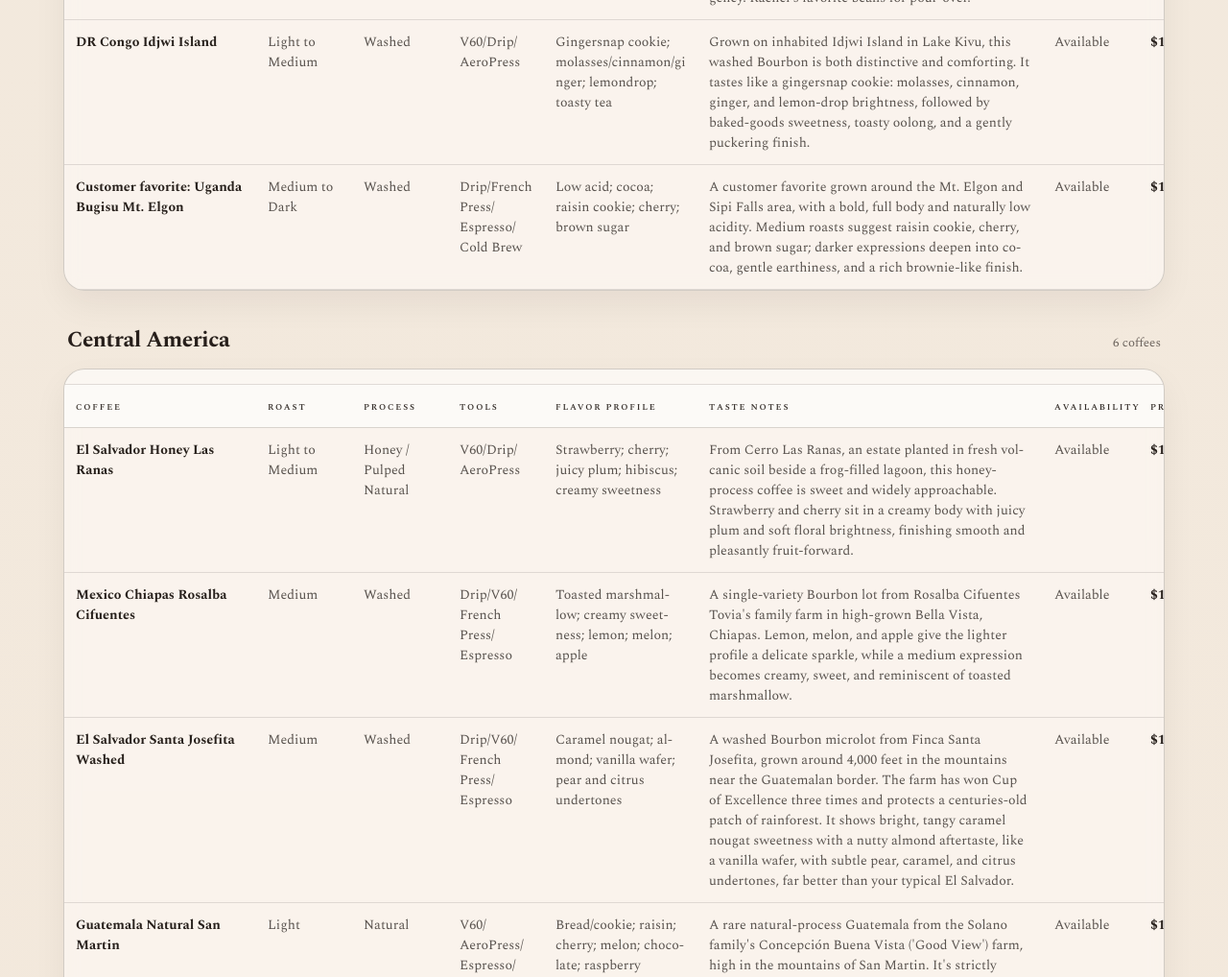
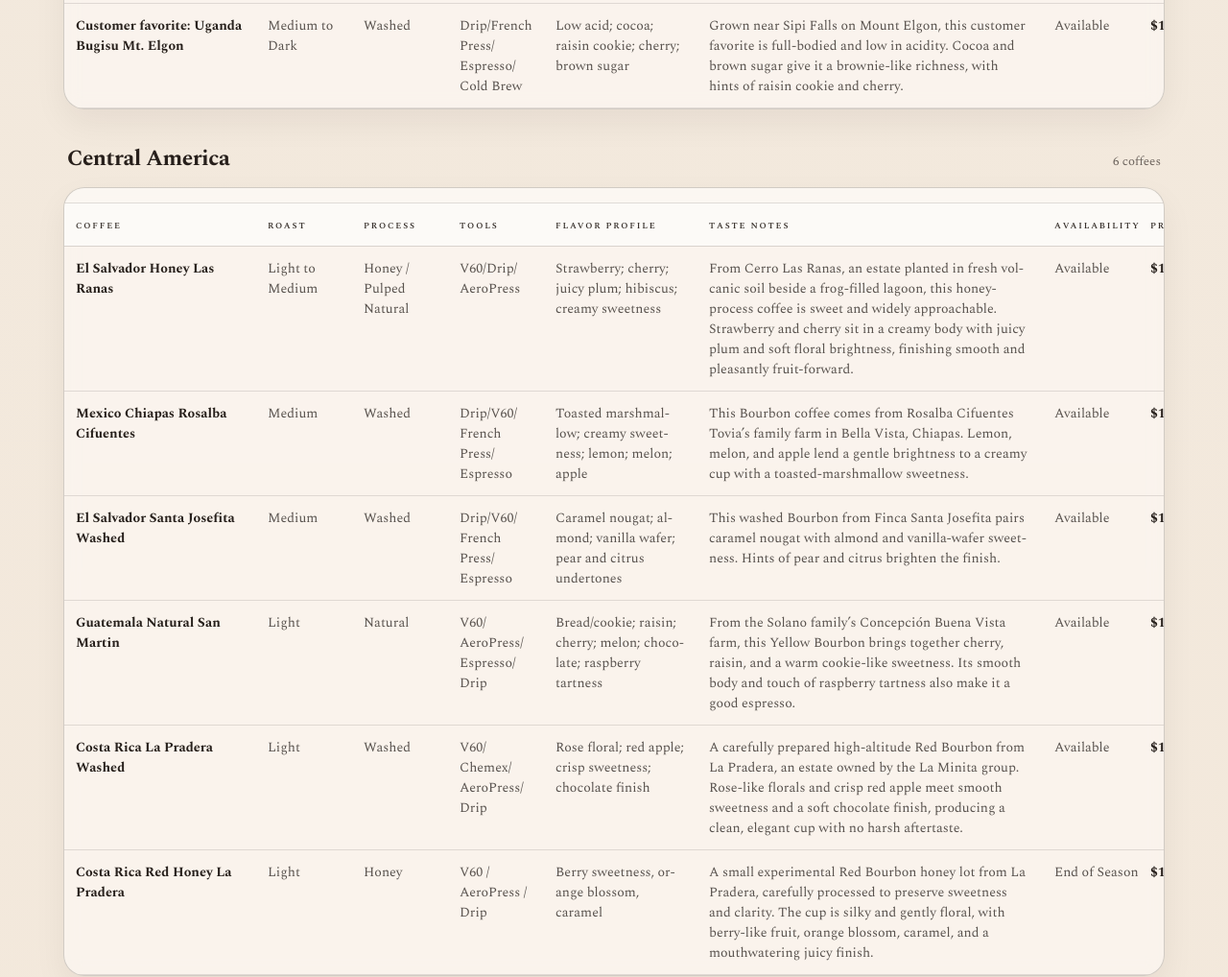
Before and after one commit to 38thstcoffee/38thstcoffee.github.io, a plain HTML site: page index.html in a window 1280 px wide. Shown: the part 2086-3104 px from the top of the page at 96% size. Drawn offline with nearby package versions, Linux system fonts and the light colour scheme.

Commit message:
Focus coffee descriptions on flavor, origin, and brewing

```diff
--- a/index.html
+++ b/index.html
@@ -539,7 +539,7 @@ const coffees = [
     process: "Natural",
     tools: "V60/AeroPress/Espresso",
     flavor: "Plum; strawberry; cocoa; malt",
-    notes: "Juicy plum and strawberry sit over a cocoa and toasted malt base. A lighter roast brings out the fruit, while a little more development gives espresso a rounder, chocolate-forward cup.",
+    notes: "Plum and strawberry give this western Ugandan coffee a juicy sweetness. Cocoa and toasted malt linger in the finish, especially in espresso.",
     availability: "Coming Soon",
     price: "To be announced",
     bag: "8 oz",
@@ -563,7 +563,7 @@ const coffees = [
     process: "Natural",
     tools: "V60/AeroPress/Espresso",
     flavor: "Pineapple; citrus; honey",
-    notes: "Pineapple and citrus give this Sumatra a bright, juicy profile, with honey sweetness rounding out the finish. Try a light roast for pour-over or a slightly deeper roast for espresso.",
+    notes: "This sun-dried coffee from Sumatra’s Kerinci Valley has notes of pineapple and citrus, with a honey-sweet finish. Try it as a pour-over for its bright fruit or as a juicy espresso.",
     availability: "Coming Soon",
     price: "To be announced",
     bag: "8 oz",
@@ -575,7 +575,7 @@ const coffees = [
     process: "Natural",
     tools: "V60/AeroPress/Drip",
     flavor: "Strawberry; watermelon; tropical fruit; cocoa",
-    notes: "Strawberry and watermelon brighten a smooth, full-bodied cup. A light roast keeps the floral and tropical notes up front, while a medium roast brings out more cocoa.",
+    notes: "Strawberry and watermelon brighten a smooth, full-bodied cup. A floral aroma and a soft cocoa finish round out this naturally processed Bali coffee.",
     availability: "Coming Soon",
     price: "To be announced",
     bag: "8 oz",
@@ -612,7 +612,7 @@ const coffees = [
     process: "Honey",
     tools: "V60/AeroPress/Espresso",
     flavor: "Blueberry; honey blossom; honeydew; chocolate; bright",
-    notes: "An uncommon honey-processed Yirgacheffe from the Koke co-op in Gedeb, sorted meticulously to Grade 1 status. Roasted light with gentle, gradual heat, it comes out flawlessly clean with blueberry and honey blossom up front, while honeydew and chocolate emerge more or less depending on whether the next roast goes a touch lighter or darker.",
+    notes: "From the Koke cooperative in Gedeb, this honey-processed Yirgacheffe opens with blueberry and a honey-blossom aroma. Look for the sweetness of ripe honeydew and a soft chocolate finish.",
     availability: "Available",
     price: "$19.00",
     bag: "8 oz",
@@ -648,7 +648,7 @@ const coffees = [
     process: "Washed",
     tools: "Drip/V60/French Press/Espresso",
     flavor: "Toasted marshmallow; creamy sweetness; lemon; melon; apple",
-    notes: "A single-variety Bourbon lot from Rosalba Cifuentes Tovia's family farm in high-grown Bella Vista, Chiapas. Lemon, melon, and apple give the lighter profile a delicate sparkle, while a medium expression becomes creamy, sweet, and reminiscent of toasted marshmallow.",
+    notes: "This Bourbon coffee comes from Rosalba Cifuentes Tovia’s family farm in Bella Vista, Chiapas. Lemon, melon, and apple lend a gentle brightness to a creamy cup with a toasted-marshmallow sweetness.",
     availability: "Available",
     price: "$19.00",
     bag: "8 oz",
@@ -660,7 +660,7 @@ const coffees = [
     process: "Washed",
     tools: "Drip/French Press/Espresso",
     flavor: "Chocolate; molasses; warm spice",
-    notes: "Smooth and full-bodied, with soft chocolate at medium roast. Go darker for deeper molasses sweetness and a warm, spicy finish. Try it in a French press or as espresso.",
+    notes: "Molasses sweetness and warm spice give this Java a rich finish, with soft chocolate underneath. Its full body makes it a good choice for French press or espresso.",
     availability: "Coming Soon",
     price: "$19.00",
     bag: "8 oz",
@@ -672,7 +672,7 @@ const coffees = [
     process: "Wet-hulled",
     tools: "French Press/Espresso/Drip",
     flavor: "Root beer; sage; oak; black pepper; cedar; light amaretto",
-    notes: "Grown by the fair trade organic Kopsen Sepakat Gergung co-op near Lake Toba in Aceh and milled at Jagong, known for being picky about ripeness. Cleaner and more complex than a typical Mandheling, it holds up to a true Italian-style dark roast, developing savory pine, dark chocolate, and nutmeg, with amaretto and light berry notes at slightly lighter roasts.",
+    notes: "This full-bodied Sumatran coffee comes from the Kopsen Sepakat Gergung cooperative in Aceh. Root beer and cedar give it a woodsy sweetness, with dark chocolate, black pepper, and a hint of nutmeg.",
     availability: "Available",
     price: "$19.00",
     bag: "8 oz",
@@ -684,7 +684,7 @@ const coffees = [
     process: "Mountain Water Process (MWP) decaf",
     tools: "Drip/French Press/Espresso",
     flavor: "Angel food cake; light caramel; clean aftertaste; good body",
-    notes: "A crowd-pleasing decaf from the Santa Barbara Estate, a Colombian farm we often carry as a regular caffeinated lot. It has good body and real coffee flavor, and it can easily pass for a non-decaf. Roasted into the second cracks, it turns sweet and clean with undertones of angel food cake and a little caramel. The flavor stays consistent across roast levels, so it's forgiving whether you like it medium or dark.",
+    notes: "This water-process decaf from Colombia’s Santa Barbara Estate has the delicate sweetness of angel food cake and light caramel. It has a satisfying body and a clean finish.",
     availability: "Available",
     price: "$19.00",
     bag: "8 oz",
@@ -696,7 +696,7 @@ const coffees = [
     process: "Washed",
     tools: "Drip/V60/French Press/Espresso",
     flavor: "Caramel nougat; almond; vanilla wafer; pear and citrus undertones",
-    notes: "A washed Bourbon microlot from Finca Santa Josefita, grown around 4,000 feet in the mountains near the Guatemalan border. The farm has won Cup of Excellence three times and protects a centuries-old patch of rainforest. It shows bright, tangy caramel nougat sweetness with a nutty almond aftertaste, like a vanilla wafer, with subtle pear, caramel, and citrus undertones, far better than your typical El Salvador.",
+    notes: "This washed Bourbon from Finca Santa Josefita pairs caramel nougat with almond and vanilla-wafer sweetness. Hints of pear and citrus brighten the finish.",
     availability: "Available",
     price: "$19.00",
     bag: "8 oz",
@@ -708,7 +708,7 @@ const coffees = [
     process: "Natural",
     tools: "V60/AeroPress/Espresso",
     flavor: "Baked sourdough; chocolate; butterscotch; bitter herbs; warm spice",
-    notes: "A rare natural-process Yemen from the Mokka varietal, one of the hardest coffees in the world to grow and export, and one that tastes like nothing else. Expect a wild, malty, hoppy cup with baked-bread and butterscotch sweetness, dark chocolate, and a sultry spiciness, with some tart fruit in the background. The beans are small and uneven, as with every Yemen, and it's a natural pairing for dessert.",
+    notes: "This natural-process Yemen has the aroma of fresh sourdough and a malty sweetness reminiscent of butterscotch. Dark chocolate, warm spice, and a little tart fruit make it a lovely cup alongside dessert.",
     availability: "Limited",
     price: "$24.00",
     bag: "8 oz",
@@ -720,7 +720,7 @@ const coffees = [
     process: "Natural",
     tools: "V60/AeroPress/Espresso/Drip",
     flavor: "Bread/cookie; raisin; cherry; melon; chocolate; raspberry tartness",
-    notes: "A rare natural-process Guatemala from the Solano family's Concepción Buena Vista ('Good View') farm, high in the mountains of San Martin. It's strictly Yellow Bourbon. The cup has a bread and cookie note with dried fruit like raisin and cherry, a touch of melon, and sometimes a savory watercress edge, plus chocolate and a raspberry tartness on the edges of the tongue. It makes excellent espresso, and it's quite smooth with a body that holds up well. It's not an Ethiopia and not a typical Guatemala, but a category of its own.",
+    notes: "From the Solano family’s Concepción Buena Vista farm, this Yellow Bourbon brings together cherry, raisin, and a warm cookie-like sweetness. Its smooth body and touch of raspberry tartness also make it a good espresso.",
     availability: "Available",
     price: "$19.00",
     bag: "8 oz",
@@ -756,7 +756,7 @@ const coffees = [
     process: "EA (sugarcane ethyl acetate) decaf",
     tools: "Drip/V60/AeroPress/Espresso",
     flavor: "Citrus; sweetness; complex; good mouthfeel",
-    notes: "One of the nicest decaf Colombians we've tasted. It tastes much like a washed Costa Rica, with citrus, sweetness, a fair amount of complexity, and pretty good mouthfeel. The EA process uses ethyl acetate, a compound found in sugarcane, to remove about 97% of the caffeine, and it may keep more flavor in the cup than any other decaf method.",
+    notes: "A citrusy Colombian decaf with a gentle sweetness and rounded body. The sugarcane EA process removes caffeine while preserving the coffee’s lively character.",
     availability: "Available",
     price: "$19.00",
     bag: "8 oz",
@@ -783,11 +783,11 @@ const coffees = [
     process: "Washed",
     tools: "Drip/French Press/Espresso/Cold Brew",
     flavor: "Low acid; cocoa; raisin cookie; cherry; brown sugar",
-    notes: "A customer favorite grown around the Mt. Elgon and Sipi Falls area, with a bold, full body and naturally low acidity. Medium roasts suggest raisin cookie, cherry, and brown sugar; darker expressions deepen into cocoa, gentle earthiness, and a rich brownie-like finish.",
-    availability: "Available",
-    price: "$19.00",
-    bag: "8 oz",
-    origin: "Uganda — Bugisu region, near Sipi Falls. The co-op is organic/Rainforest Alliance certified, but the certification paperwork was not processed this year due to tight timing."
+    notes: "Grown near Sipi Falls on Mount Elgon, this customer favorite is full-bodied and low in acidity. Cocoa and brown sugar give it a brownie-like richness, with hints of raisin cookie and cherry.",
+    availability: "Available",
+    price: "$19.00",
+    bag: "8 oz",
+    origin: "Uganda — Bugisu region, near Sipi Falls on Mount Elgon."
   },
 
   {
@@ -833,7 +833,7 @@ const coffees = [
     process: "Water Process decaf",
     tools: "Drip/V60/Espresso",
     flavor: "Nutty; tangy citrus; milk chocolate; creamy body",
-    notes: "An organic Chiapas decaf with a full body, clean sweetness, and a gently tangy citrus accent. Lighter expressions are nutty and bright, while a medium profile turns creamy and milk-chocolatey with a lingering sweet finish.",
+    notes: "This organic Chiapas decaf has a creamy body and a lingering milk-chocolate sweetness. A little citrus lifts the nutty finish.",
     availability: "Available",
     price: "$19.00",
     bag: "8 oz",
@@ -846,7 +846,7 @@ const coffees = [
     process: "Washed",
     tools: "V60/Drip/Espresso",
     flavor: "Floral; tangerine; nuts; cocoa; cashew; hint of citrus",
-    notes: "Grown at high altitude by the organic Aljira cooperative in Caranavi, this Bolivia is smooth, sweet, and quietly complex. Florals and tangerine brighten the lighter profile, while cocoa, cashew, and a rounder body emerge in a medium cup.",
+    notes: "From the organic Aljira cooperative in Caranavi, this smooth Bolivian coffee opens with flowers and tangerine. Cashew and cocoa bring a mellow sweetness to the finish.",
     availability: "Available",
     price: "$19.00",
     bag: "8 oz",
@@ -871,7 +871,7 @@ const coffees = [
     process: "Washed",
     tools: "Drip/French Press/Espresso",
     flavor: "Caramel; rosemary; cocoa; gentle tartness; full body",
-    notes: "A small-farm Cauca lot shaped by high elevation and volcanic soil, with a structured balance of fruit, herbs, and sweetness. Lighter expressions suggest bright cherry and gentle tartness; deeper ones bring cocoa, rosemary, caramel, and a fuller, bread-like body.",
+    notes: "This high-elevation Cauca coffee pairs tart cherry with caramel and cocoa. A hint of rosemary gives the full-bodied cup a distinctive herbal finish.",
     availability: "Available",
     price: "$19.00",
     bag: "8 oz",
@@ -931,7 +931,7 @@ const coffees = [
     process: "Decaf (Mountain Water)",
     tools: "Drip / French press / Espresso",
     flavor: "Rich, full-bodied, smooth decaf; more body and flavor than other decafs",
-    notes: "Our favorite decaf: it has more body and flavor than any other origin, and it's one of the few decafs available both Fair Trade and Organic. The Mountain Water Process (done at a plant in Mexico) is less bitter and more flavorful than Swiss Water. It gives a dark, full-bodied, smooth, rich cup, an excellent choice for guests who want intensity without caffeine.",
+    notes: "A rich, smooth Sumatran decaf with a full body and a lingering finish. This organic, Fair Trade coffee is decaffeinated using the Mountain Water Process.",
     availability: "Available",
     price: "$19.00",
     bag: "8 oz",
@@ -1009,7 +1009,7 @@ const coffees = [
     process: "Anaerobic natural",
     tools: "V60/AeroPress/Drip/Espresso",
     flavor: "Grape; cider; nuttiness; vanilla; caramel",
-    notes: "Produced by a women-led organic cooperative in western Uganda near the Rwenzori Mountains, this anaerobic natural is fruity yet impressively clean. Grape and cider notes meet roasted nuts in a substantial body; lighter roasts feel brighter, while deeper roasts settle into vanilla and caramel.",
+    notes: "This anaerobic natural comes from a women-led organic cooperative near the Rwenzori Mountains. Grape and cider notes brighten a full-bodied cup with roasted-nut sweetness and hints of vanilla and caramel.",
     availability: "Retired for now",
     price: "$19.00",
     bag: "8 oz",
@@ -1021,7 +1021,7 @@ const coffees = [
     process: "Natural",
     tools: "V60/Chemex/AeroPress/Iced filter",
     flavor: "Blueberry; cocoa; baked berry; creamy; aromatic",
-    notes: "Grown by a young fair trade organic co-op formed in 2012, farming some of the highest ground in Ethiopia (4,800–6,800 ft) on a previously undeveloped stretch just south of Yirgacheffe, where wild heirloom varietals still grow naturally. Roasted light, this natural-process coffee is thicker-bodied and less acidic than a typical natural Ethiopia, trading the usual citrus for blueberry and cocoa, with a smooth, aromatic sweetness and no earthiness.",
+    notes: "From the Halo Bariti cooperative south of Yirgacheffe, this Ethiopian natural has a creamy body and gentle acidity. Blueberry leads the cup, followed by baked berries and cocoa.",
     availability: "Retired for now",
     price: "$19.00",
     bag: "8 oz",
@@ -1033,7 +1033,7 @@ const coffees = [
     process: "Natural",
     tools: "V60/AeroPress/Drip",
     flavor: "Candy-like cherry; orange; cranberry; light chocolate",
-    notes: "A sundried natural microlot of the large, slender Pacamara varietal from Finca Noruega, a farm that grows almost exclusively Pacamara and processes it several different ways. Roasted light — just barely out of first cracks — it turns out candy-sweet with cherry (almost like a gummy candy), orange, cranberry, and a whisper of chocolate underneath.",
+    notes: "This sun-dried Pacamara from Finca Noruega has the sweetness of cherry candy. Orange and cranberry bring a little tartness, and a soft chocolate note lingers at the finish.",
     availability: "Retired for now",
     price: "$24.00",
     bag: "8 oz",
@@ -1057,7 +1057,7 @@ const coffees = [
     process: "Washed",
     tools: "V60/AeroPress/Drip",
     flavor: "Milk chocolate, pecan, red currant, chamomile, citrus",
-    notes: "This washed peaberry lot combines small, round seeds selected from Tanzania's highland harvests. Red currant, lime, and black tea bring clarity, while bittersweet chocolate, brown sugar, and raisin add a familiar base; lighter roasts are crisp and bright, while deeper roasts feel rounder and sweeter.",
+    notes: "This washed Tanzanian peaberry pairs milk chocolate and pecan with bright red currant. A light chamomile note and a touch of citrus give the finish a tea-like quality.",
     availability: "Retired for now",
     price: "$19.00",
     bag: "8 oz",
@@ -1093,7 +1093,7 @@ const coffees = [
     process: "Washed",
     tools: "V60/AeroPress/Drip",
     flavor: "Raspberry, strawberry, dried apricot, cane sugar, citrus zest",
-    notes: "An organic Tolima with a rounded body and an easy balance of fruit, sweetness, and cocoa. Raspberry, strawberry, and dried apricot meet cane sugar and citrus zest, while a deeper profile reveals molasses, cherry, and chocolate.",
+    notes: "Raspberry, strawberry, and dried apricot give this organic Tolima a rounded fruit sweetness. Cane sugar and a little citrus zest carry through to a soft chocolate finish.",
     availability: "Retired for now",
     price: "$19.00",
     bag: "8 oz",
@@ -1117,7 +1117,7 @@ const coffees = [
         process: "Honey",
         tools: "V60/Drip/Espresso",
         flavor: "Apricot; brown sugar; rose; creamy chocolate",
-        notes: "This honey-process lot comes from third-generation producer Heber Hernan Avila at Finca Las Moras, a farm named for the area's blackberries. Apricot, brown sugar, and rose lead the cup; a deeper profile becomes creamy and chocolatey while retaining a gentle fruit acidity.",
+        notes: "From Heber Hernan Avila’s Finca Las Moras, this honey-process coffee pairs ripe apricot with brown sugar. Rose aromatics and a creamy chocolate finish soften its gentle fruit acidity.",
         availability: "Retired for now",
         price: "$19.00",
         bag: "8 oz",
@@ -1178,7 +1178,7 @@ const coffees = [
         process: "Natural",
         tools: "V60/AeroPress/Espresso",
         flavor: "Brown sugar; cherry; strawberry; jammy fruit; cocoa; heavy body",
-        notes: "A Rainforest Alliance natural from the highlands of Coto Brus, produced with sustainable farming practices. Brown sugar, cherry, and strawberry build into jammy fruit and cocoa over a heavy body; lighter cups emphasize the fruit, while deeper ones feel richer and more chocolate-forward.",
+        notes: "This natural-process coffee from the highlands of Coto Brus has the sweetness of cherry and strawberry jam. Brown sugar and cocoa give it a rich, full-bodied finish.",
         availability: "Retired for now",
         price: "$19.00",
         bag: "8 oz",
@@ -1250,7 +1250,7 @@ const coffees = [
   process: "Washed",
   tools: "V60/AeroPress/Drip",
   flavor: "Cherry; pink grapefruit; peach; creamy sweetness",
-  notes: "From the Mandomashe farmer group in Tanzania's Mbozi highlands, this AA lot is bright, creamy, and exceptionally sweet. Cherry and peach lead the cup, followed by pink grapefruit and a clean, lingering finish; lighter roasts feel more vivid, while a slightly deeper profile adds roundness.",
+  notes: "From the Mandomashe farmer group in Tanzania’s Mbozi highlands, this coffee has a creamy body and ripe cherry and peach notes. Pink grapefruit gives the finish a bright, clean edge.",
   availability: "Limited",
   price: "$19.00",
   bag: "8 oz",
@@ -1334,7 +1334,7 @@ const coffees = [
   process: "Natural",
   tools: "V60/AeroPress/Iced",
   flavor: "Cooked blackberry; winey sweetness; sage; overall sweetness",
-  notes: "A Grade 1 natural from Konga, where hundreds of small farmers deliver ripe cherries to the local mill. Cooked blackberry and wine-like fruit meet a hint of sage and abundant sweetness; the body grows rounder and the finish becomes even sweeter after a little rest.",
+  notes: "Smallholder farms supply the ripe cherries for this natural coffee from Konga. Think cooked blackberry and a hint of sage, with a wine-like sweetness that lingers.",
   availability: "Available",
   price: "$18.00",
   bag: "8 oz",
@@ -1371,7 +1371,7 @@ const coffees = [
   process: "Wet-hulled",
   tools: "Drip/French Press/Espresso",
   flavor: "Low acid; herbal spice; rich body; smoky tobacco; lingering sweetness",
-  notes: "A classic wet-hulled Sumatra with low acidity, rich body, and a long, satisfying aftertaste. Sweet and bitter notes weave through herbs, root spice, and subtle forest character; medium cups feel sweeter and more herbal, while darker ones reveal tobacco, smoke, and dessert-like depth.",
+  notes: "A classic wet-hulled Sumatra with low acidity and a rich body. Woodsy herbs and root spice give way to smoky tobacco and a long, gently sweet finish.",
   availability: "Available",
   price: "$18.00",
   bag: "8 oz",
@@ -1395,7 +1395,7 @@ const coffees = [
     process: "Washed",
     tools: "V60/Chemex/AeroPress/Iced filter",
     flavor: "Citrus; sugarcane; floral; zippy acidity; sweet mouthfeel",
-    notes: "A meticulously sorted washed Yirgacheffe from Gedeb, made for a crystal-clean and expressive cup. Citrus and sugarcane lead into delicate florals, a juicy mouthfeel, and a sweet lingering finish; lighter cups feel zippier, while a brief rest brings more body and sweetness.",
+    notes: "This washed Yirgacheffe from Gedeb pairs lively citrus with sugarcane sweetness. Delicate florals linger in the aroma, and the finish is clean and juicy.",
     availability: "Available",
     price: "$19.00",
     bag: "8 oz",
@@ -1419,7 +1419,7 @@ const coffees = [
   process: "Natural",
   tools: "V60/AeroPress/Iced/Espresso",
   flavor: "Strawberry; pineapple; dark chocolate; tart juicy sweetness",
-  notes: "A fruit-saturated natural from the Bombe area of Sidama, with an intense strawberry aroma, pineapple-like sweetness, and lively tartness. Dark chocolate adds depth underneath the tropical fruit; lighter roasts feel sparkling and juicy, while deeper roasts become creamier and more cocoa-forward.",
+  notes: "A natural coffee from Sidama’s Bombe area with the aroma of ripe strawberries. Pineapple brings a juicy tartness, balanced by dark chocolate in the finish.",
   availability: "Limited",
   price: "$19.00",
   bag: "8 oz",
@@ -1455,7 +1455,7 @@ const coffees = [
   process: "Washed",
   tools: "Drip / V60 / Espresso",
   flavor: "Chocolate, nutty, tangerine-citrus lift",
-  notes: "An organic and Fair Trade microlot from the San Ignacio Rio Amoju cooperative near the beginning of the Amazon River. Milk chocolate and hazelnut give the clean, smooth cup a comforting center, while deeper expressions suggest fudge brownie, nuts, and creamy cocoa.",
+  notes: "Milk chocolate and hazelnut give this organic, Fair Trade Peruvian coffee a smooth, mellow sweetness. A touch of tangerine brightens the cup before a creamy cocoa finish.",
   availability: "Available",
   price: "$18.00",
   bag: "8 oz",
```
